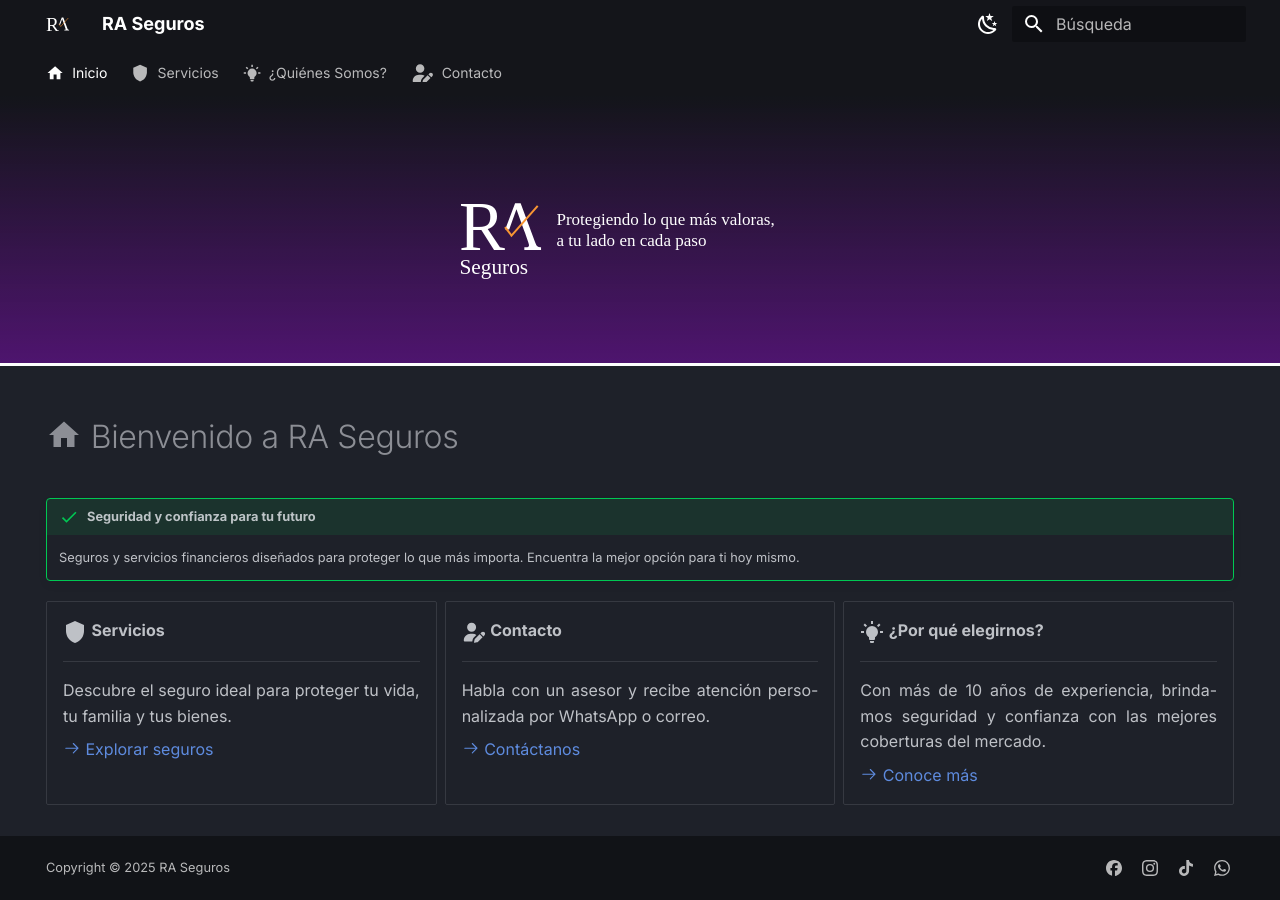
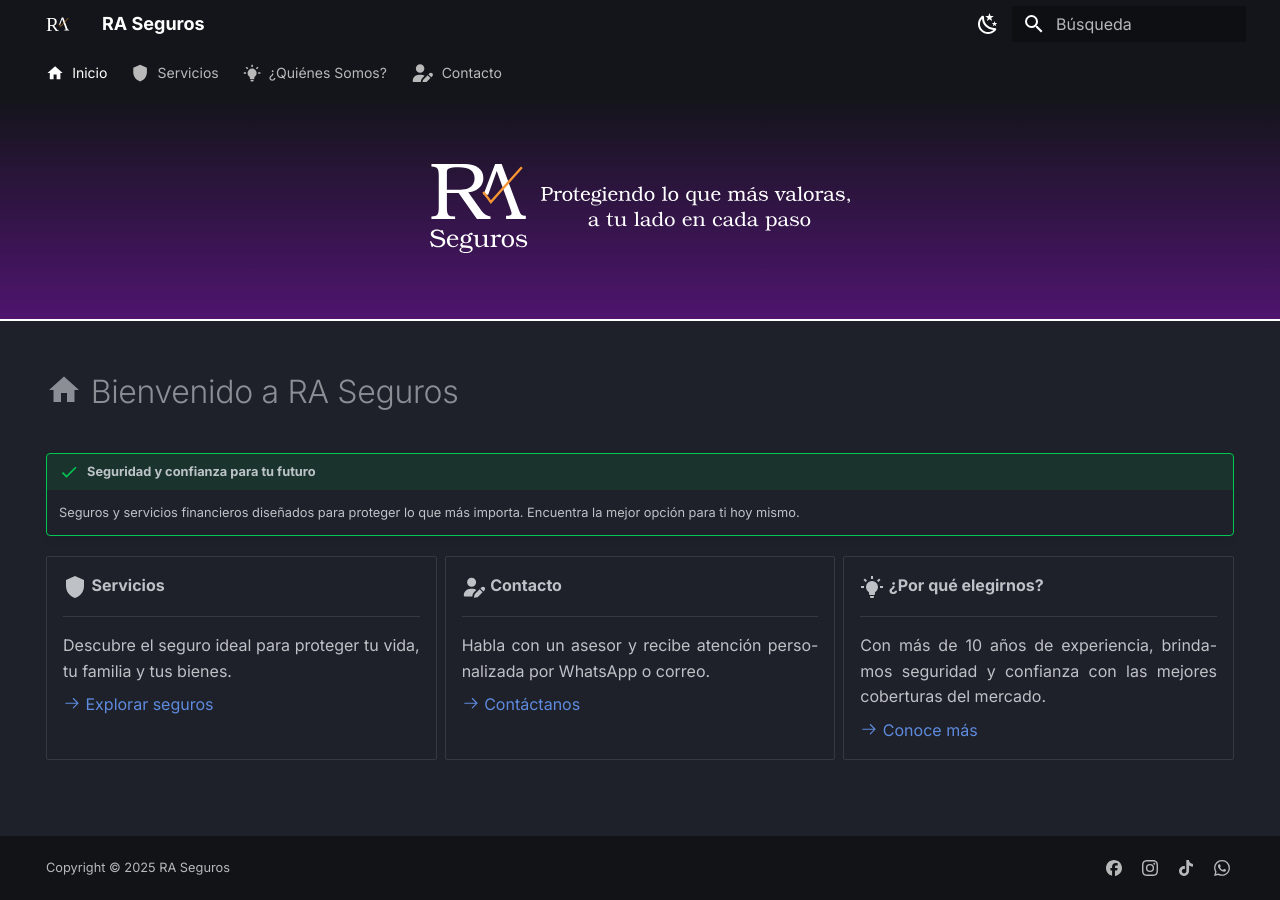
Before and after one commit to rasegurosmx/rasegurosmx.github.io, an MkDocs documentation site: the page built from docs/index.md, in a window 1280 px wide. Built offline with MkDocs 1.6.1 and Material for MkDocs 9.7.7, drawn with Linux system fonts in a browser that asks for light colours; some web fonts are replaced.

Commit message:
fix: improve logo

```diff
--- a/material/overrides/assets/stylesheets/custom.css
+++ b/material/overrides/assets/stylesheets/custom.css
@@ -1,5 +1,5 @@
 .landing {
-    min-height: 30vh;
+    min-height: 25vh;
     padding: 2rem;
     background-image: linear-gradient(to bottom, var(--md-primary-fg-color), rgba(122, 10, 173, 0.53) 99%, #fff 99%);
     background-size: cover;
@@ -15,19 +15,32 @@
     display: flex;
     justify-content: center;
     align-items: center;
-    max-width: 100%;  /* The image will not exceed the width of its container */
+    max-width: 100%;
 }
 
 .logo img {
-  max-width: 100%;
-  max-width: 100%;
-  height: auto;
   display: block;
   margin: 0 auto;
+  height: auto;
 }
 
-@media (min-width: 768px) {
+/* For small screens (up to 600px wide) */
+@media (max-width: 600px) {
   .logo img {
-    width: 30%;
+    width: 90%;
   }
 }
+
+/* For medium screens (between 601px and 1024px wide) */
+@media (min-width: 601px) and (max-width: 1024px) {
+  .logo img {
+    width: 50%;
+  }
+}
+
+/* For large screens (1025px and up) */
+@media (min-width: 1025px) {
+  .logo img {
+    width: 35%;
+  }
+}
--- a/material/overrides/home.html
+++ b/material/overrides/home.html
@@ -9,7 +9,7 @@
 
     <div class="landing" >
         <div class="logo" >
-            <img src="assets/images/landing.svg" alt="logo">
+            <img src="assets/images/home.svg" alt="logo">
         </div>
     </div>
 
```
Also changed, not shown: material/overrides/assets/images/home.svg (added), material/overrides/assets/images/landing.svg.
